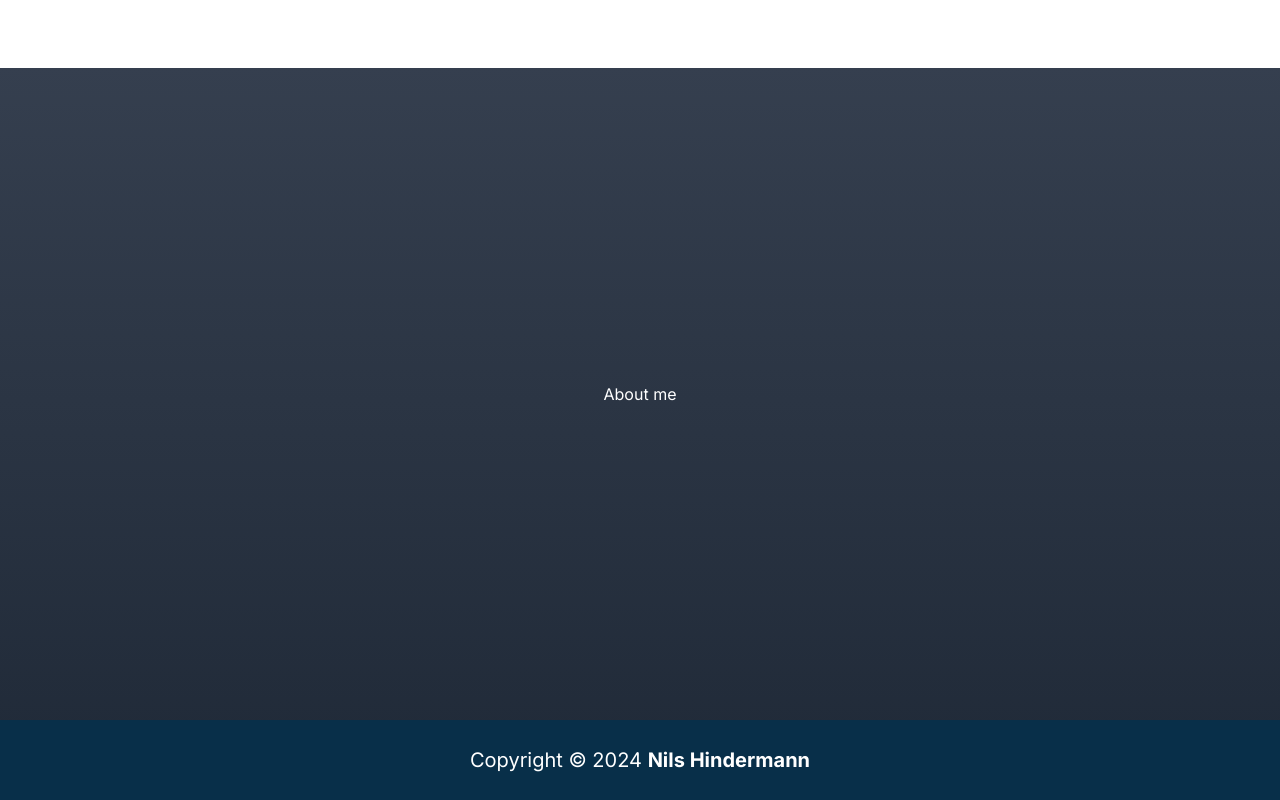
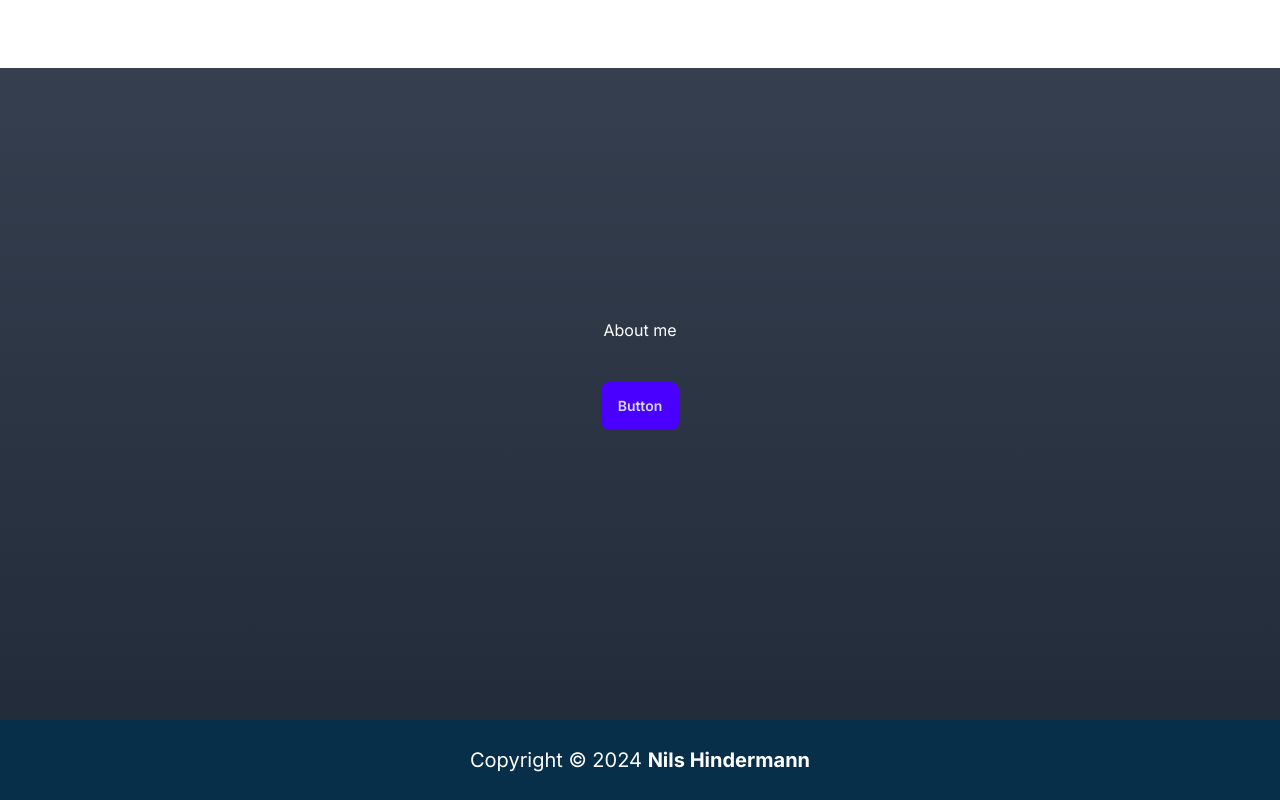
Before and after one commit to nilshindermann/nilsh.ch, a Next.js app: page /about in a window 1280 px wide. Built offline with nearby package versions, Linux system fonts and the light colour scheme.

Commit message:
daisyUI testing with button

```diff
--- a/app/about/page.tsx
+++ b/app/about/page.tsx
@@ -7,5 +7,10 @@ export const metadata: Metadata = {
 };
 
 export default function AboutPage(): ReactElement {
-    return <h1>About me</h1>;
+    return <>
+        <h1>About me</h1>
+        <div className="p-10">
+            <button className="btn btn-primary">Button</button>
+        </div>
+    </>;
 }
```
